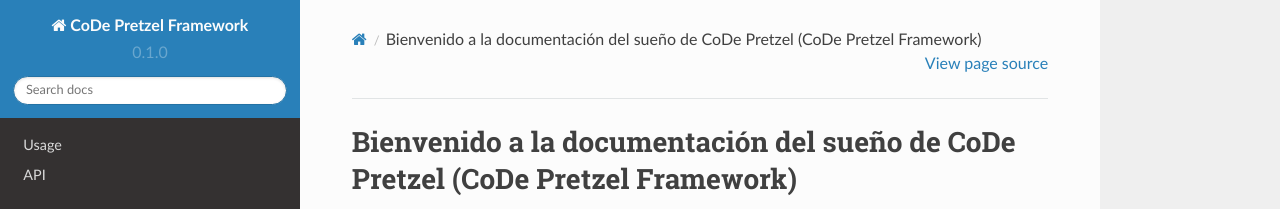
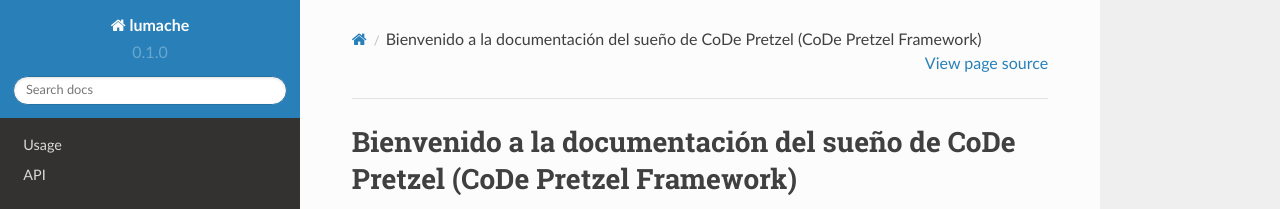
Before and after one commit to CoDePretzel/CoDePretzel_Framework, a Sphinx documentation site: the page built from docs/source/index.rst, in a window 1280 px wide. Shown: the top 209 px of the page. Built offline with Sphinx 7.4.7 and the Read the Docs theme 2.0.0, drawn with Linux system fonts in a browser that asks for light colours.

Commit message:
Revert/manually, usar 'lumache' como nombre de proyecto en conf.py, para probar si es el problema del error de módulo no encontrado

```diff
--- a/docs/source/conf.py
+++ b/docs/source/conf.py
@@ -2,7 +2,7 @@
 
 # -- Project information
 
-project = 'CoDe Pretzel Framework'
+project = 'lumache'
 copyright = 'Apache 2.0 License'
 author = 'Rafael Karosuo'
 
```
